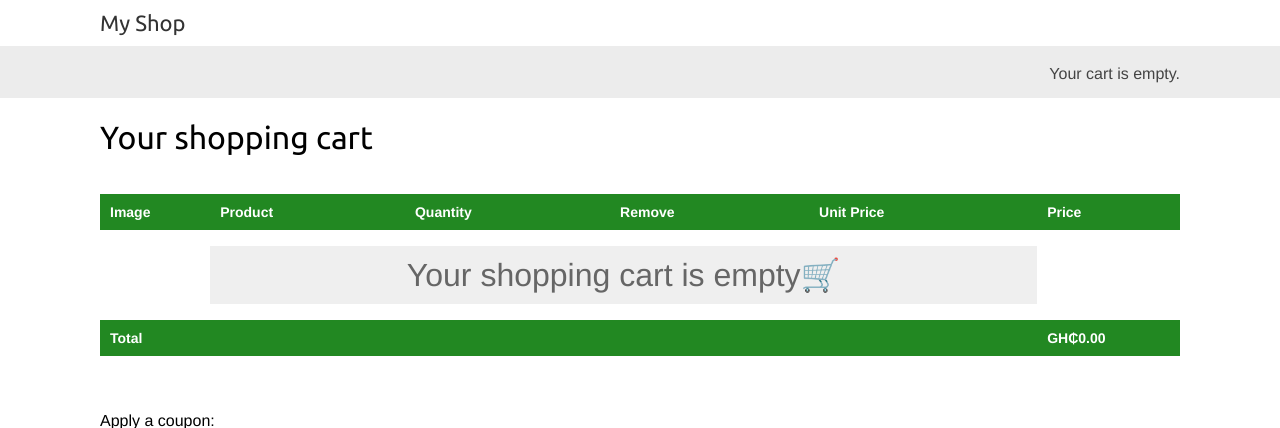
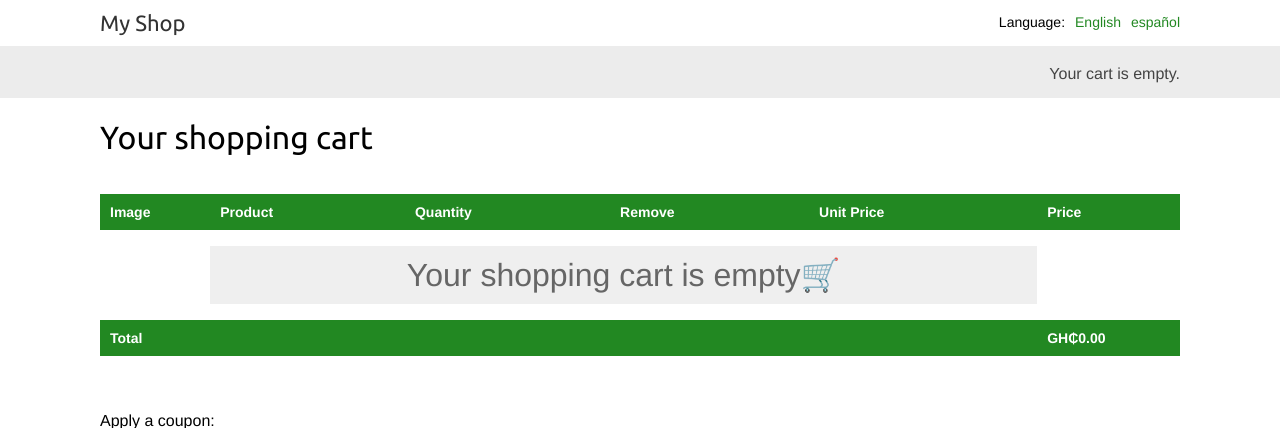
Before and after one commit to attrams/myshop, a Django app: page /en/cart/ in a window 1280 px wide. Shown: the top 428 px of the page. Run offline with Django 5.2, Linux system fonts and the light colour scheme; parts of the project's set-up code (start-up, migrations or seed data) failed here and were passed over.

Commit message:
allow users to change language

```diff
--- a/shop/templates/shop/base.html
+++ b/shop/templates/shop/base.html
@@ -24,6 +24,20 @@
     <body>
         <div id="header">
             <a href="{% url "shop:product_list" %}" class="logo">{% trans "My Shop" %}</a>
+            {% get_current_language as LANGUAGE_CODE %}
+            {% get_available_languages as LANGUAGES %}
+            {% get_language_info_list for LANGUAGES as languages %}
+            <div class="languages">
+                <p>{% trans "Language" %}:</p>
+                <ul class="languages">
+                    {% for language in languages %}
+                        <li>
+                            <a href="/{{ language.code }}/"
+                               {% if language.code == LANGUAGE_CODE %}class="selected"{% endif %}>{{ language.name_local }}</a>
+                        </li>
+                    {% endfor %}
+                </ul>
+            </div>
         </div>
         <div id="subheader">
             <div class="cart">
```
